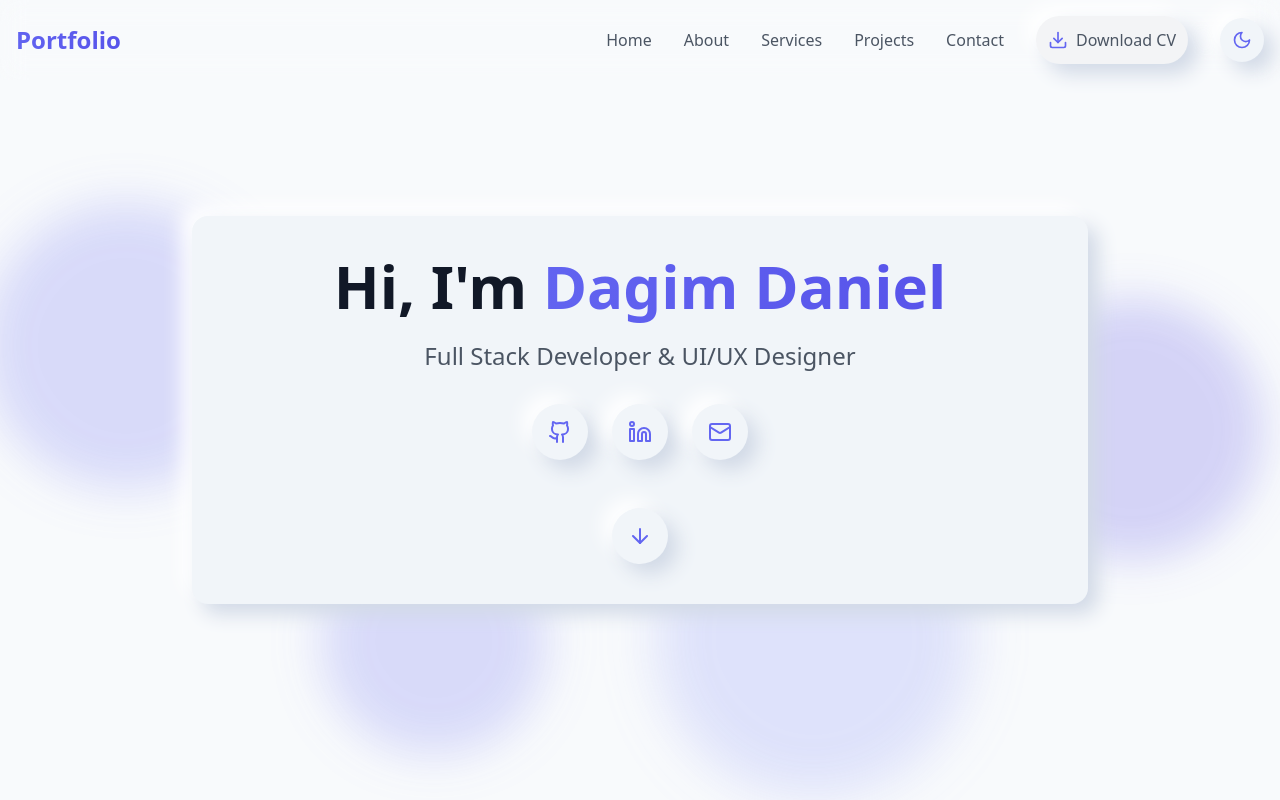
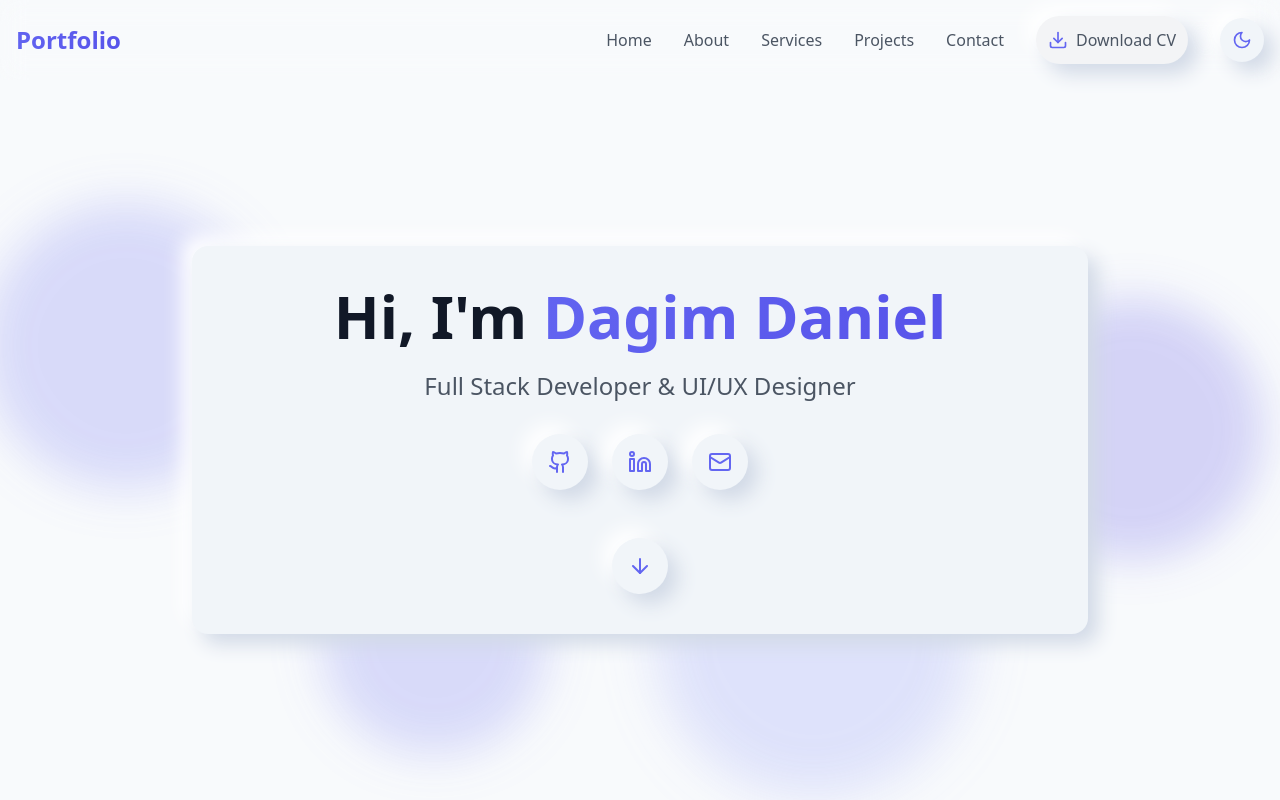
Before and after one commit to dagi420/Portfolio_, a React (Vite) app: page / in a window 1280 px wide. Shown: the top 800 px of the page. Built offline with nearby package versions, Linux system fonts and the light colour scheme.

Commit message:
refactor: update CV filename and adjust Hero section layout for improved design

```diff
--- a/src/components/Hero.tsx
+++ b/src/components/Hero.tsx
@@ -5,30 +5,30 @@ import Background from './Background';
 
 const Hero = () => {
   return (
-    <section id="home" className="min-h-screen pt-5 flex items-center relative overflow-hidden">
+    <section id="home" className="min-h-screen pt-20 flex items-center relative overflow-hidden">
 
       <Background />
 
       {/* Animated Blobs */}
       <div
         className="absolute top-1/4 -left-4 w-48 h-48 md:w-72 md:h-72 bg-primary/30 dark:bg-blue-500 rounded-full mix-blend-multiply filter blur-xl opacity-70 animate-blob"
-        style={{ animationDelay: '0s', zIndex: 1 }}
+        style={{ animationDelay: '0s' }}
       />
       <div
         className="absolute top-1/3 -right-4 w-48 h-48 md:w-72 md:h-72 bg-secondary/30 dark:bg-green-500 rounded-full mix-blend-multiply filter blur-xl opacity-70 animate-blob animation-delay-2000"
-        style={{ animationDelay: '2s', zIndex: 1 }}
+        style={{ animationDelay: '2s' }}
       />
       <div
         className="absolute -bottom-8 left-1/2 w-48 h-48 md:w-72 md:h-72 bg-primary-light/30 dark:bg-red-500 rounded-full mix-blend-multiply filter blur-xl opacity-70 animate-blob animation-delay-4000"
-        style={{ animationDelay: '4s', zIndex: 1 }}
+        style={{ animationDelay: '4s' }}
       />
       <div
         className="absolute top-2/3 left-1/4 w-32 h-32 md:w-56 md:h-56 bg-secondary-light/30 dark:bg-yellow-100 rounded-full mix-blend-multiply filter blur-xl opacity-70 animate-blob animation-delay-6000"
-        style={{ animationDelay: '6s', zIndex: 1 }}
+        style={{ animationDelay: '6s' }}
       />
 
-      <div className="container mx-auto px-4 relative z-10">
-        <div className="max-w-4xl mx-auto text-center">
+      <div className="container mx-auto px-4 relative">
+        <div className="max-w-4xl m-h mx-auto text-center">
           <motion.div
             initial={{ opacity: 0, y: 30 }}
             animate={{ opacity: 1, y: 0 }}
--- a/src/components/Navbar.tsx
+++ b/src/components/Navbar.tsx
@@ -1,7 +1,7 @@
 import React, { useState, useEffect } from 'react';
 import { motion, AnimatePresence } from 'framer-motion';
 import { Menu, X, Moon, Sun, Download } from 'lucide-react';
-import CV from '../assets/Dagim Daniel CV_2025.pdf';
+import CV from '../assets/DagimDaniel2025Cv.pdf';
 
 const Navbar = () => {
   const [isOpen, setIsOpen] = useState(false);
```
Also changed, not shown: 2 other files (tests, documents, lock files or other folders).
